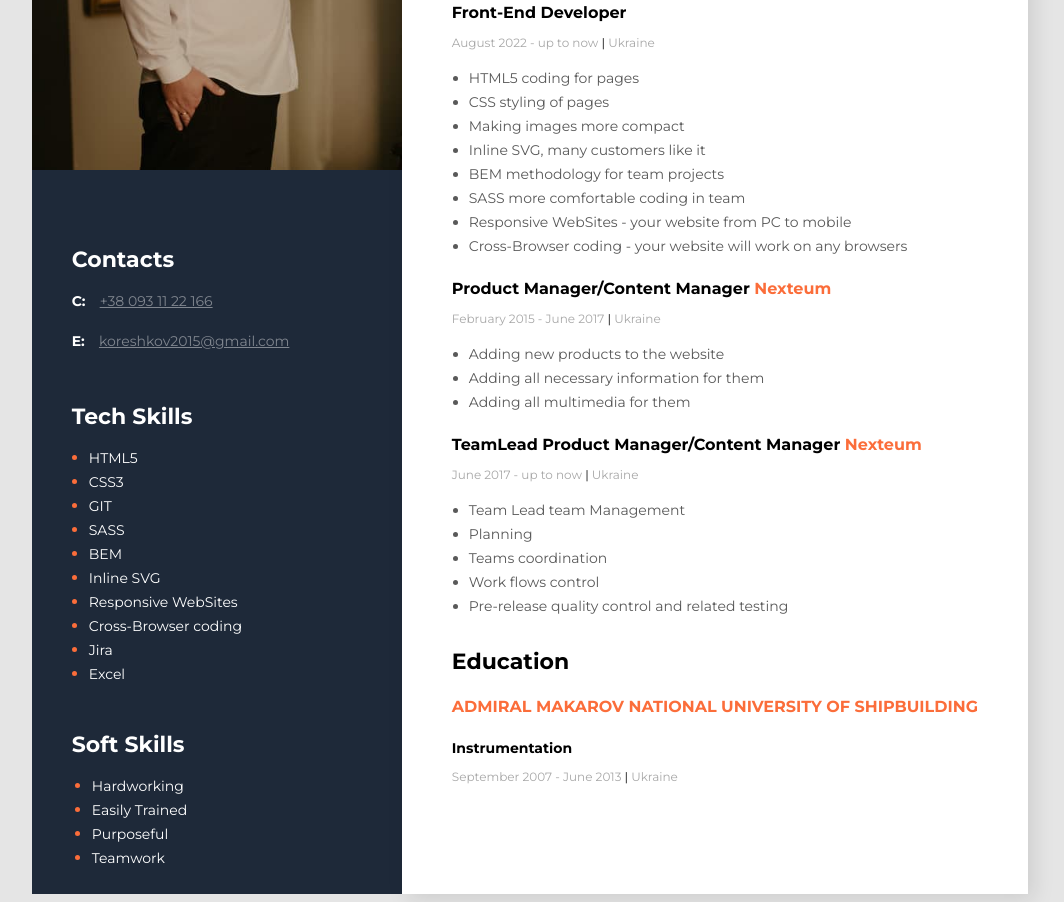
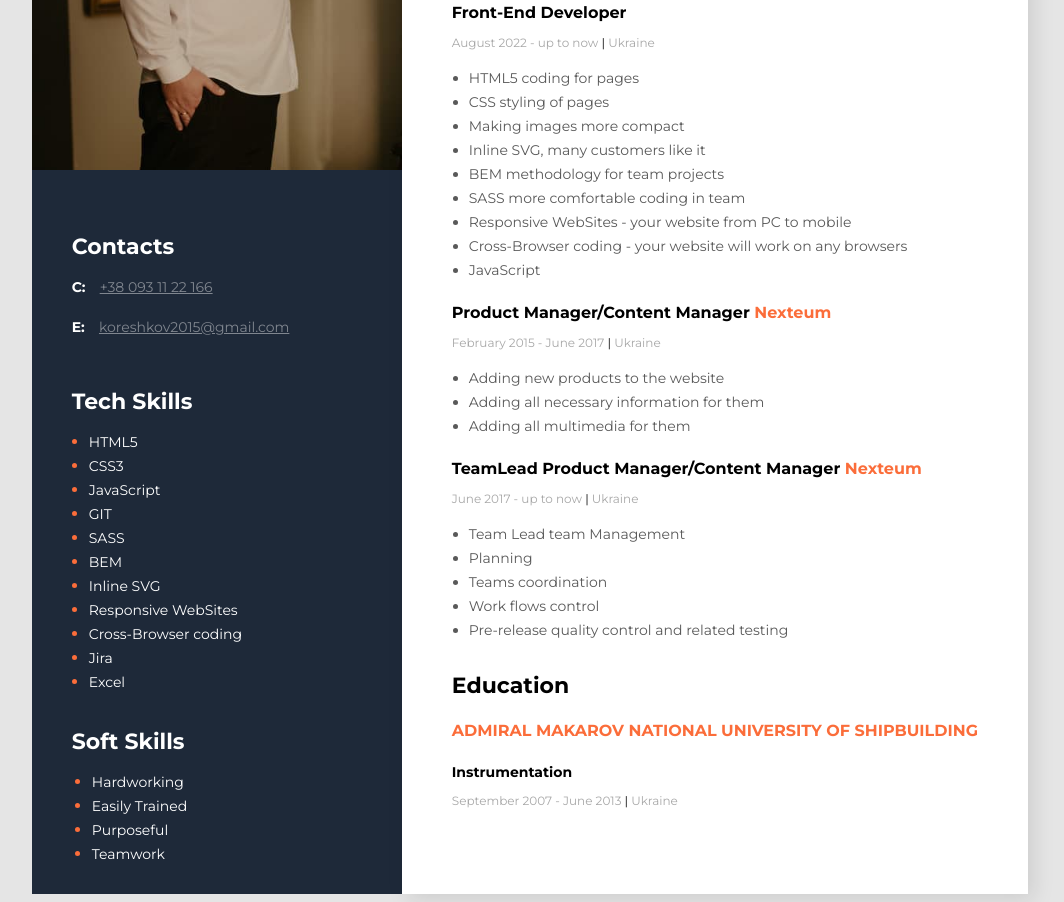
Before and after one commit to KoreshkovS/Resume, a plain HTML site: page index.html in a window 1280 px wide. Shown: the part 433-1335 px from the top of the page, without its empty margins (212-1276 px from the left). Drawn offline with Linux system fonts and the light colour scheme.

Commit message:
add skills

```diff
--- a/index.html
+++ b/index.html
@@ -66,6 +66,7 @@
               <li class="work-list-item">
                 Cross-Browser coding - your website will work on any browsers
               </li>
+              <li class="work-list-item">JavaScript</li>
             </ul>
           </div>
           <!--Company 2-->
@@ -149,6 +150,9 @@
               <span class="tech-skills-text">CSS3</span>
             </li>
             <li class="tech-skills-item">
+              <span class="tech-skills-text">JavaScript</span>
+            </li>
+            <li class="tech-skills-item">
               <span class="tech-skills-text">GIT</span>
             </li>
             <li class="tech-skills-item">
@@ -166,6 +170,7 @@
             <li class="tech-skills-item">
               <span class="tech-skills-text">Cross-Browser coding</span>
             </li>
+
             <li class="tech-skills-item">
               <span class="tech-skills-text">Jira</span>
             </li>
--- a/styles/styles.css
+++ b/styles/styles.css
@@ -200,8 +200,9 @@ margin-bottom: 30px;
     font-style: normal;
     font-weight: 700;
     font-size: 22px;
-    line-height: 27px;
+    line-height: 25px;
     margin-bottom: 10px;
+    margin-top: 10px;
 }
 
 .contacts, .tech-skill, .soft-skill {
@@ -212,7 +213,7 @@ margin-bottom: 30px;
 margin-bottom: 50px;
 }
 .tech-skill {
-    margin-bottom: 45px;
+    margin-bottom: 35px;
 }
 
 
```
